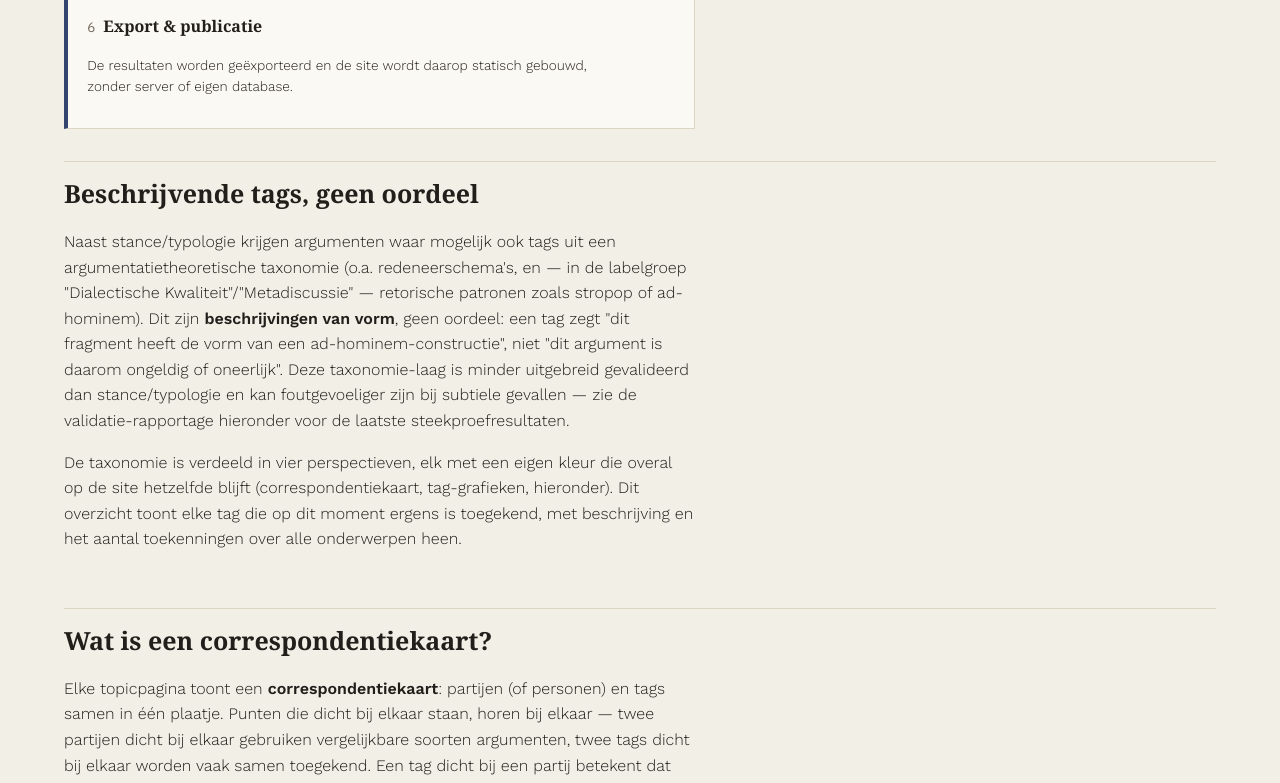
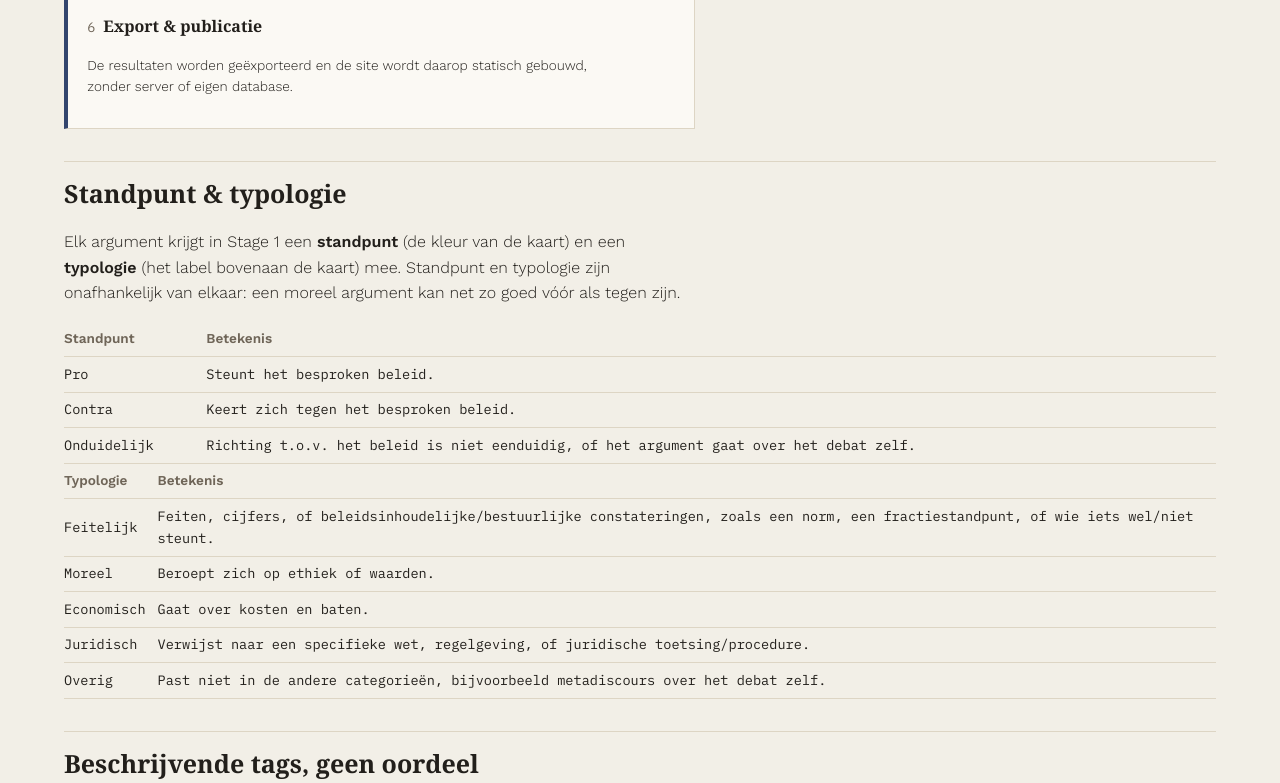
Before and after one commit to SiggyF/bipolariteit, an Astro site in the folder frontend/: page /about in a window 1280 px wide. Shown: the part 2188-2971 px from the top of the page. Built offline with nearby package versions, Linux system fonts and the light colour scheme; Astro itself is replaced by a stand-in of ours; a web font is replaced by a local one.

Commit message:
Duidelijke legenda voor standpunt en typologie (#24)
Typology-badges tonen nu een Nederlands label met tooltip i.p.v. de
rauwe enum-waarde, en linken (net als de correspondentiekaart) naar een
nieuwe uitleg-sectie op /about met een tabel voor zowel standpunt als
typologie.

```diff
--- a/frontend/src/components/ArgumentCard.vue
+++ b/frontend/src/components/ArgumentCard.vue
@@ -5,7 +5,7 @@ import { displayPartyName } from "../lib/parties";
 import { filters, toggleValue } from "../lib/filters";
 import { scrollTarget } from "../lib/scrollTarget";
 import { slugify } from "../lib/slug";
-import type { Argument, Tag } from "../lib/types";
+import { typologyLabel, typologyDescription, type Argument, type Tag } from "../lib/types";
 import PartyLogo from "./PartyLogo.vue";
 
 function tagTooltip(tag: Tag): string {
@@ -73,7 +73,7 @@ watch(
 <template>
 	<article ref="cardEl" class="argument-card" :class="[`stance-${argument.stance}`, { 'is-highlighted': justHighlighted }]">
 		<div class="argument-meta">
-			<span class="typology-badge">{{ argument.typology }}</span>
+			<span class="typology-badge" :title="typologyDescription(argument.typology)">{{ typologyLabel(argument.typology) }}</span>
 		</div>
 		<blockquote class="quote">"{{ argument.quote_text }}"</blockquote>
 		<p v-if="argument.quote_context" class="quote-context">{{ argument.quote_context }}</p>
--- a/frontend/src/components/ArgumentColumn.vue
+++ b/frontend/src/components/ArgumentColumn.vue
@@ -65,7 +65,10 @@ onBeforeUnmount(() => {
 
 <template>
 	<section class="column" :class="stanceClass">
-		<h2>{{ label }} ({{ argumentList.length }})</h2>
+		<h2>
+			{{ label }} ({{ argumentList.length }})
+			<a href="/about/#argumenttypen" class="info-link" title="Wat betekenen stance en typologie?" aria-label="Uitleg: wat betekenen stance en typologie?">?</a>
+		</h2>
 		<ArgumentCard v-for="argument in visible" :key="argument.id" :argument="argument" :topicSlug="topicSlug" />
 		<div v-if="hasMore" ref="sentinel" class="column-load-more">
 			<button type="button" @click="visibleCount = Math.min(visibleCount + PAGE_SIZE, argumentList.length)">
--- a/frontend/src/lib/types.ts
+++ b/frontend/src/lib/types.ts
@@ -52,10 +52,10 @@ export const NO_PARTY = "Onbekend";
 // data/tags.toml staat hier bewust *niet* in: tag/labelgroep/perspectief zijn
 // gewone strings en de filterfacetten worden uit de data afgeleid, zodat
 // tags.toml bewerkt kan worden zonder de frontend aan te raken.
-const STANCE_LABELS: Record<Stance, string> = {
-	pro: "Pro",
-	contra: "Contra",
-	unclear: "Onduidelijk",
+const STANCE_LABELS: Record<Stance, { label: string; beschrijving: string }> = {
+	pro: { label: "Pro", beschrijving: "Steunt het besproken beleid." },
+	contra: { label: "Contra", beschrijving: "Keert zich tegen het besproken beleid." },
+	unclear: { label: "Onduidelijk", beschrijving: "Richting t.o.v. het beleid is niet eenduidig, of het argument gaat over het debat zelf." },
 };
 
 export const STANCES = Object.keys(STANCE_LABELS) as Stance[];
@@ -64,7 +64,47 @@ export const STANCES = Object.keys(STANCE_LABELS) as Stance[];
  * DB-schema, en dat willen we zien i.p.v. een rauwe waarde tonen alsof het een
  * label is. */
 export function stanceLabel(stance: string): string {
-	const label = STANCE_LABELS[stance as Stance];
-	if (!label) throw new Error(`onbekende stance: ${stance} (schema.sql gewijzigd?)`);
-	return label;
+	const entry = STANCE_LABELS[stance as Stance];
+	if (!entry) throw new Error(`onbekende stance: ${stance} (schema.sql gewijzigd?)`);
+	return entry.label;
 }
+
+export function stanceDescription(stance: string): string {
+	const entry = STANCE_LABELS[stance as Stance];
+	if (!entry) throw new Error(`onbekende stance: ${stance} (schema.sql gewijzigd?)`);
+	return entry.beschrijving;
+}
+
+// Weergavenamen en -omschrijvingen voor de vijf typology-waarden, zoals
+// gedefinieerd in pipeline/prompts/extract_argument.md.
+const TYPOLOGY_LABELS: Record<Typology, { label: string; beschrijving: string }> = {
+	factual: {
+		label: "Feitelijk",
+		beschrijving: "Feiten, cijfers, of beleidsinhoudelijke/bestuurlijke constateringen, zoals een norm, een fractiestandpunt, of wie iets wel/niet steunt.",
+	},
+	moral: { label: "Moreel", beschrijving: "Beroept zich op ethiek of waarden." },
+	economic: { label: "Economisch", beschrijving: "Gaat over kosten en baten." },
+	legal: {
+		label: "Juridisch",
+		beschrijving: "Verwijst naar een specifieke wet, regelgeving, of juridische toetsing/procedure.",
+	},
+	other: {
+		label: "Overig",
+		beschrijving: "Past niet in de andere categorieën, bijvoorbeeld metadiscours over het debat zelf.",
+	},
+};
+
+export const TYPOLOGIES = Object.keys(TYPOLOGY_LABELS) as Typology[];
+
+/** Faalt hard op een onbekende typology, om dezelfde reden als stanceLabel. */
+export function typologyLabel(typology: string): string {
+	const entry = TYPOLOGY_LABELS[typology as Typology];
+	if (!entry) throw new Error(`onbekende typology: ${typology} (schema.sql gewijzigd?)`);
+	return entry.label;
+}
+
+export function typologyDescription(typology: string): string {
+	const entry = TYPOLOGY_LABELS[typology as Typology];
+	if (!entry) throw new Error(`onbekende typology: ${typology} (schema.sql gewijzigd?)`);
+	return entry.beschrijving;
+}
--- a/frontend/src/pages/about.astro
+++ b/frontend/src/pages/about.astro
@@ -4,7 +4,7 @@ import { deriveTagUsage, type TagUsageRow } from "../lib/aggregate";
 import { analyseTable, canonicalSigns } from "../lib/correspondence";
 import { ICOON_PAD, PERSPECTIEVEN } from "../lib/tagIcons.generated";
 import { tagIconPath } from "../lib/tagIcon";
-import type { Argument } from "../lib/types";
+import { STANCES, stanceLabel, stanceDescription, TYPOLOGIES, typologyLabel, typologyDescription, type Argument } from "../lib/types";
 
 // Alle argumenten over alle onderwerpen heen, alleen om het taxonomie-
 // overzicht hieronder te vullen -- zelfde bron en aggregatiefunctie als de
@@ -218,6 +218,49 @@ const CA_ROW_LABEL_OFFSET: Record<string, CaLabelOffset> = {
 					</p>
 				</li>
 			</ol>
+
+			<h2 id="argumenttypen">Standpunt &amp; typologie</h2>
+			<p>
+				Elk argument krijgt in Stage 1 een <strong>standpunt</strong> (de kleur van de kaart) en een
+				<strong>typologie</strong> (het label bovenaan de kaart) mee. Standpunt en typologie zijn onafhankelijk
+				van elkaar: een moreel argument kan net zo goed vóór als tegen zijn.
+			</p>
+			<table class="party-table">
+				<thead>
+					<tr>
+						<th>Standpunt</th>
+						<th>Betekenis</th>
+					</tr>
+				</thead>
+				<tbody>
+					{
+						STANCES.map((stance) => (
+							<tr>
+								<td>{stanceLabel(stance)}</td>
+								<td>{stanceDescription(stance)}</td>
+							</tr>
+						))
+					}
+				</tbody>
+			</table>
+			<table class="party-table">
+				<thead>
+					<tr>
+						<th>Typologie</th>
+						<th>Betekenis</th>
+					</tr>
+				</thead>
+				<tbody>
+					{
+						TYPOLOGIES.map((typology) => (
+							<tr>
+								<td>{typologyLabel(typology)}</td>
+								<td>{typologyDescription(typology)}</td>
+							</tr>
+						))
+					}
+				</tbody>
+			</table>
 
 			<h2>Beschrijvende tags, geen oordeel</h2>
 			<p>
```
